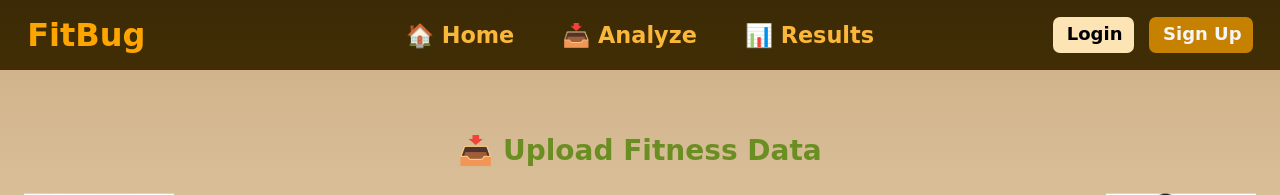
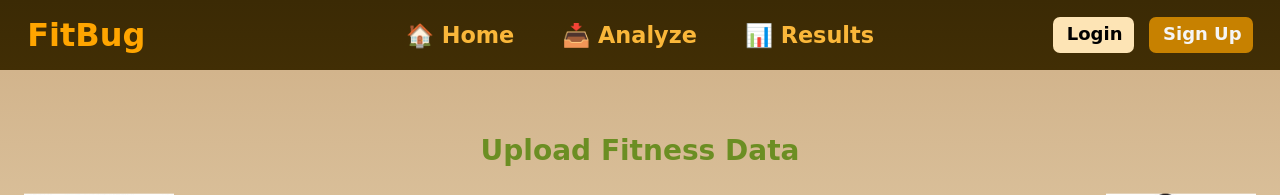
Before and after one commit to jksy1414/CITS5505_Group14_GroupProject, a Flask app: page /analyze in a window 1280 px wide. Shown: the top 195 px of the page. Run offline with Flask 3, Linux system fonts and the light colour scheme.

Commit message:
remove emoji enhance cohesive look in input

```diff
--- a/Templates/input_analyze.html
+++ b/Templates/input_analyze.html
@@ -11,7 +11,7 @@
 {% endblock %}
 
 {% block content %}
-<h2 class="main-heading">📥 Upload Fitness Data</h2>
+<h2 class="main-heading">Upload Fitness Data</h2>
 
 <div class="input-wrapper">
   <!-- Left Ladybug -->
```
